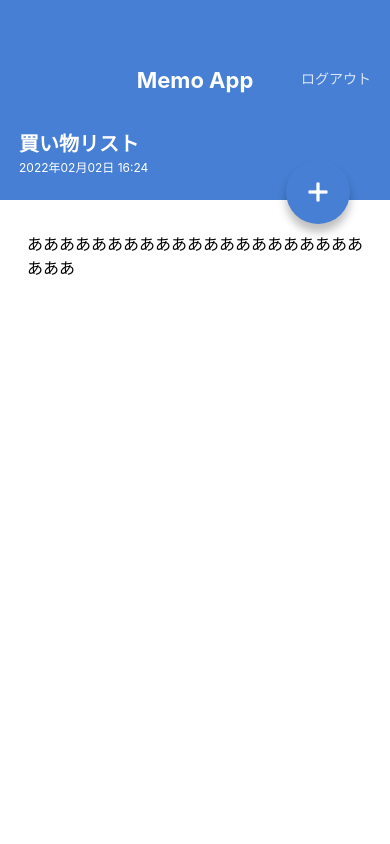
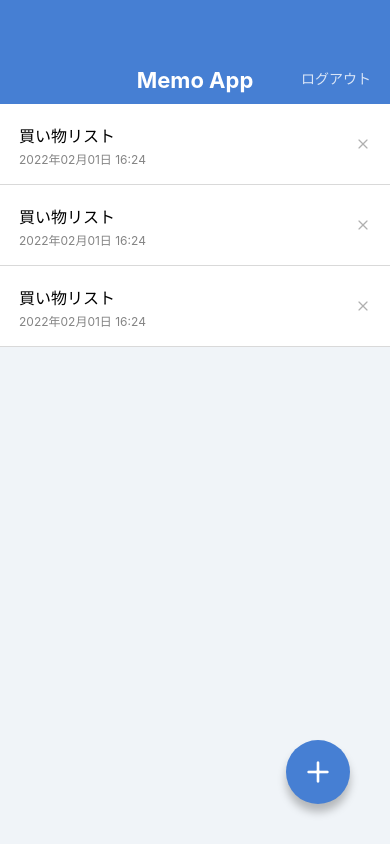
Before and after one commit to tsujiguchi/MemoApp, a React Native app: screen /MemoList in a window 390 px wide. Built offline with nearby package versions, Linux system fonts and the light colour scheme.

Commit message:
install vector-icons

```diff
--- a/App.jsx
+++ b/App.jsx
@@ -1,10 +1,10 @@
 import React from 'react';
-import MemoDetailScreen from './src/screens/MemoDetailScreen';
 import MemoListScreen from './src/screens/MemoListScreen';
+// import MemoDetailScreen from './src/screens/MemoDetailScreen';
 
 export default function App() {
   return (
-    // <MemoListScreen />
-    <MemoDetailScreen />
+    <MemoListScreen />
+    // <MemoDetailScreen />
   );
 }
--- a/src/components/CircleButton.jsx
+++ b/src/components/CircleButton.jsx
@@ -1,19 +1,19 @@
-import { StyleSheet, Text, View } from 'react-native';
+import { StyleSheet, View } from 'react-native';
 import { string, shape } from 'prop-types';
-import { Entypo } from '@expo/vector-icons';
+import { Feather } from '@expo/vector-icons';
 
 export default function CircleButton(props) {
-  const { children, style } = props;
+  const { style, name } = props;
   return (
     <View style={[styles.circleButton, style]}>
-      <Entypo name="plus" size={32} color="white" />
+      <Feather name={name} size={32} color="white" />
     </View>
   );
 }
 
 CircleButton.propTypes = {
-  children: string.isRequired,
   style: shape(),
+  name: string.isRequired,
 };
 
 CircleButton.defaultProps = {
--- a/src/components/MemoList.jsx
+++ b/src/components/MemoList.jsx
@@ -1,3 +1,4 @@
+import { Feather } from '@expo/vector-icons';
 import { StyleSheet, Text, View } from 'react-native';
 
 export default function MemoList() {
@@ -9,7 +10,7 @@
           <Text style={styles.memoListItemDate}>2022年02月01日 16:24</Text>
         </View>
         <View>
-          <Text>x</Text>
+          <Feather name="x" size={16} color="#B0B0B0" />
         </View>
       </View>
       <View style={styles.memoListItem}>
@@ -18,7 +19,7 @@
           <Text style={styles.memoListItemDate}>2022年02月01日 16:24</Text>
         </View>
         <View>
-          <Text>x</Text>
+          <Feather name="x" size={16} color="#B0B0B0" />
         </View>
       </View>
 
@@ -28,7 +29,7 @@
           <Text style={styles.memoListItemDate}>2022年02月01日 16:24</Text>
         </View>
         <View>
-          <Text>x</Text>
+          <Feather name="x" size={16} color="#B0B0B0" />
         </View>
       </View>
     </View>
--- a/src/screens/MemoDetailScreen.jsx
+++ b/src/screens/MemoDetailScreen.jsx
@@ -1,4 +1,6 @@
-import { StyleSheet, View, Text, ScrollView } from 'react-native';
+import {
+  StyleSheet, View, Text, ScrollView,
+} from 'react-native';
 
 import AppBar from '../components/AppBar';
 import CircleButton from '../components/CircleButton';
@@ -16,7 +18,7 @@
           ああああああああああああああああああああああああ
         </Text>
       </ScrollView>
-      <CircleButton style={{ top: 160, bottom: 'auto' }}>+</CircleButton>
+      <CircleButton style={{ top: 160, bottom: 'auto' }} name="edit-2" />
     </View>
   );
 }
--- a/src/screens/MemoListScreen.jsx
+++ b/src/screens/MemoListScreen.jsx
@@ -9,7 +9,7 @@
     <View style={styles.container}>
       <AppBar />
       <MemoList />
-      <CircleButton>+</CircleButton>
+      <CircleButton name="plus" />
     </View>
   );
 }
```
